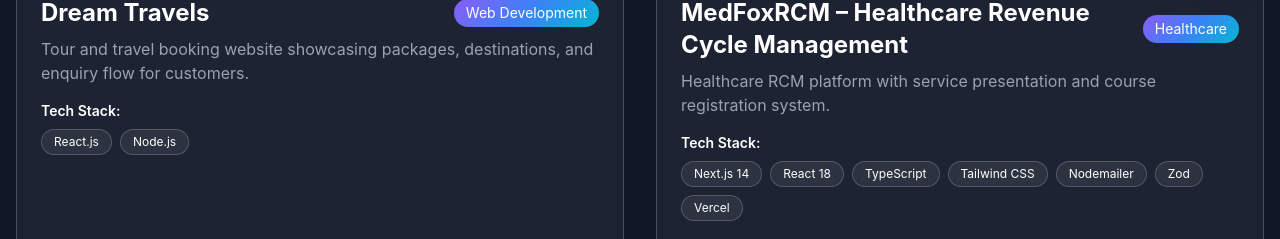
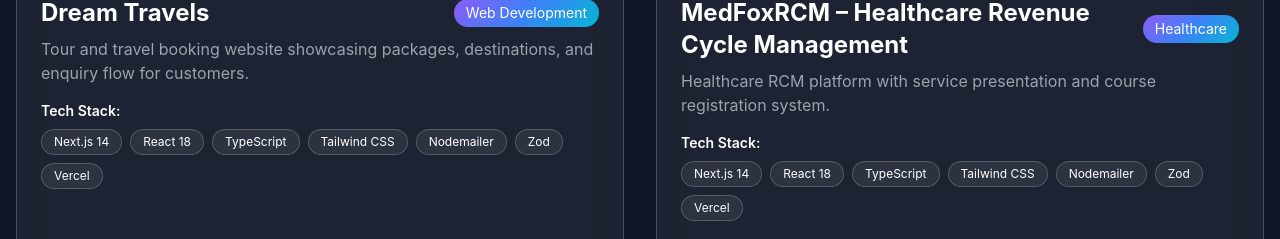
Before and after one commit to tnsurya7/startup, a React (Vite) app: page /portfolio in a window 1280 px wide. Shown: the part 820-1059 px from the top of the page. Built offline with nearby package versions, Linux system fonts and the light colour scheme.

Commit message:
Update Dream Travels project tech stack - add Next.js 14, React 18, TypeScript, Tailwind CSS, Nodemailer, Zod, Vercel

```diff
--- a/src/pages/Portfolio.tsx
+++ b/src/pages/Portfolio.tsx
@@ -9,7 +9,7 @@
       title: 'Dream Travels',
       description: 'Tour and travel booking website showcasing packages, destinations, and enquiry flow for customers.',
       image: '/Dream Travel project.png',
-      techStack: ['React.js', 'Node.js'],
+      techStack: ['Next.js 14', 'React 18', 'TypeScript', 'Tailwind CSS', 'Nodemailer', 'Zod', 'Vercel'],
       features: [
         'Tour package listings',
         'Enquiry & contact forms',
```
